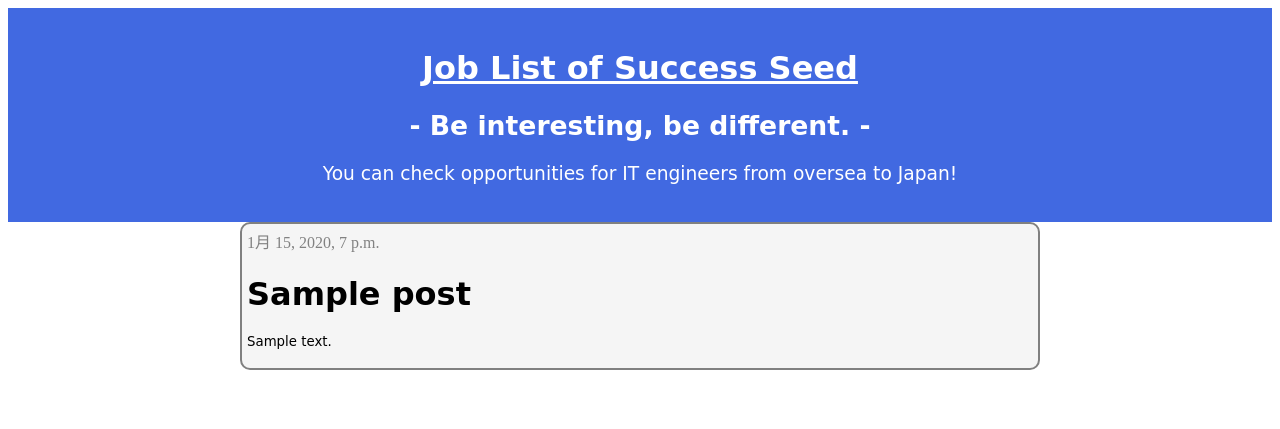
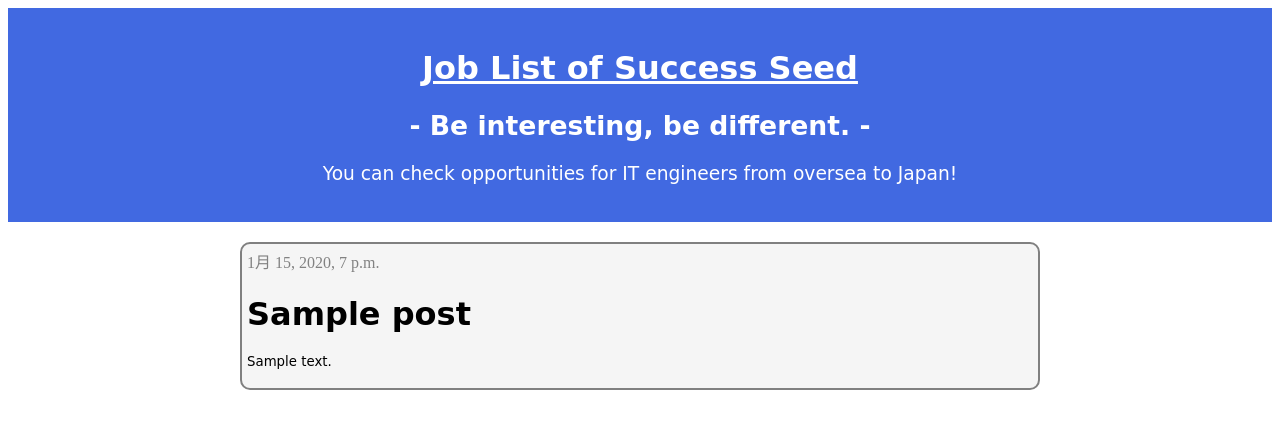
Before and after one commit to zukataku/Django-blog, a Django app: page /post/1/ in a window 1280 px wide. Shown: the top 429 px of the page. Run offline with Django 3.2, Linux system fonts and the light colour scheme; tables that the repository leaves empty hold one stand-in row (values such as "Sample post"); some libraries are stand-ins or nearby versions.

Commit message:
css check q

```diff
--- a/blog/static/css/blog.css
+++ b/blog/static/css/blog.css
@@ -3,6 +3,7 @@
     margin-top: 0;
     padding: 20px 20px 20px 20px;
     color: #ffffff;
+    margin-bottom: 20px;
 }
 
 .page-header h1, .page-header h1 a /*, .page-header h1 a:visited, .page-header h1 a:active*/ {
@@ -26,7 +27,6 @@
     max-height: 10px;
     width: 80%;
     max-width: 800px;
-    margin-top: 20;
     margin: 0 auto;
 }
 
```
